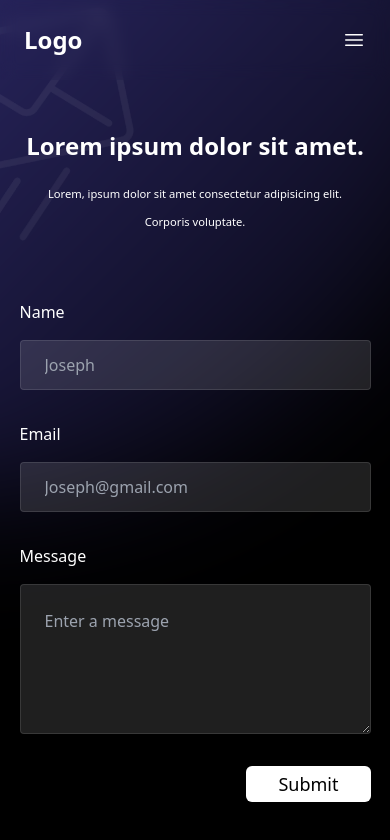
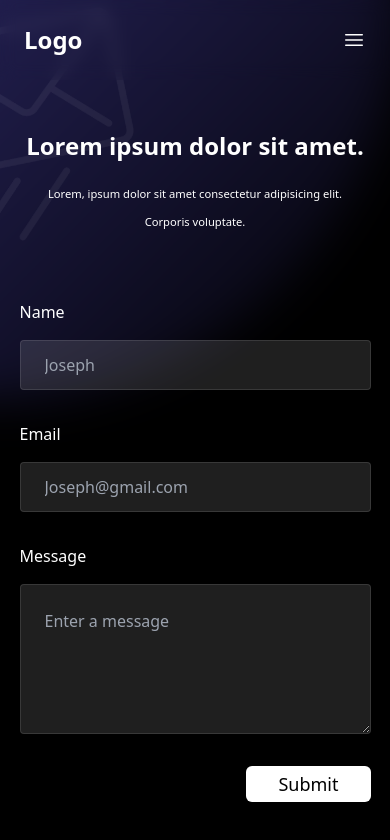
Before and after one commit to priyangsubanerjee/konnexions, a Next.js app: page /contact in a window 390 px wide. Shown: the top 840 px of the page. Built offline with nearby package versions, Linux system fonts and the light colour scheme.

Commit message:
mobile view gradients

```diff
--- a/pages/contact.js
+++ b/pages/contact.js
@@ -31,7 +31,7 @@ const Contact = () => {
       <NavBar />
       <div className="fixed inset-0 h-screen w-screen bg-black overflow-x-hidden">
         <div className="relative inset-0 h-screen w-screen overflow-x-hidden">
-          <div className="h-[1000px] w-[1000px] absolute z-10 rounded-full bg-gradient-to-br from-[#6C63FF]/70 lg:from-[#6C63FF] to-transparent -translate-x-1/2 -translate-y-1/2 blur-3xl"></div>
+          <div className="h-[800px] lg:h-[1000px] w-[800px] lg:w-[1000px] absolute z-10 rounded-full bg-gradient-to-br from-[#6C63FF]/60 lg:from-[#6C63FF] to-transparent -translate-x-1/2 -translate-y-1/2 blur-xl lg:blur-3xl"></div>
           <div className="absolute py-32 inset-0 h-screen w-screen z-30 overflow-y-auto overflow-x-hidden scrollbar-hide">
             <img
               src="./images/mail.png"
```
